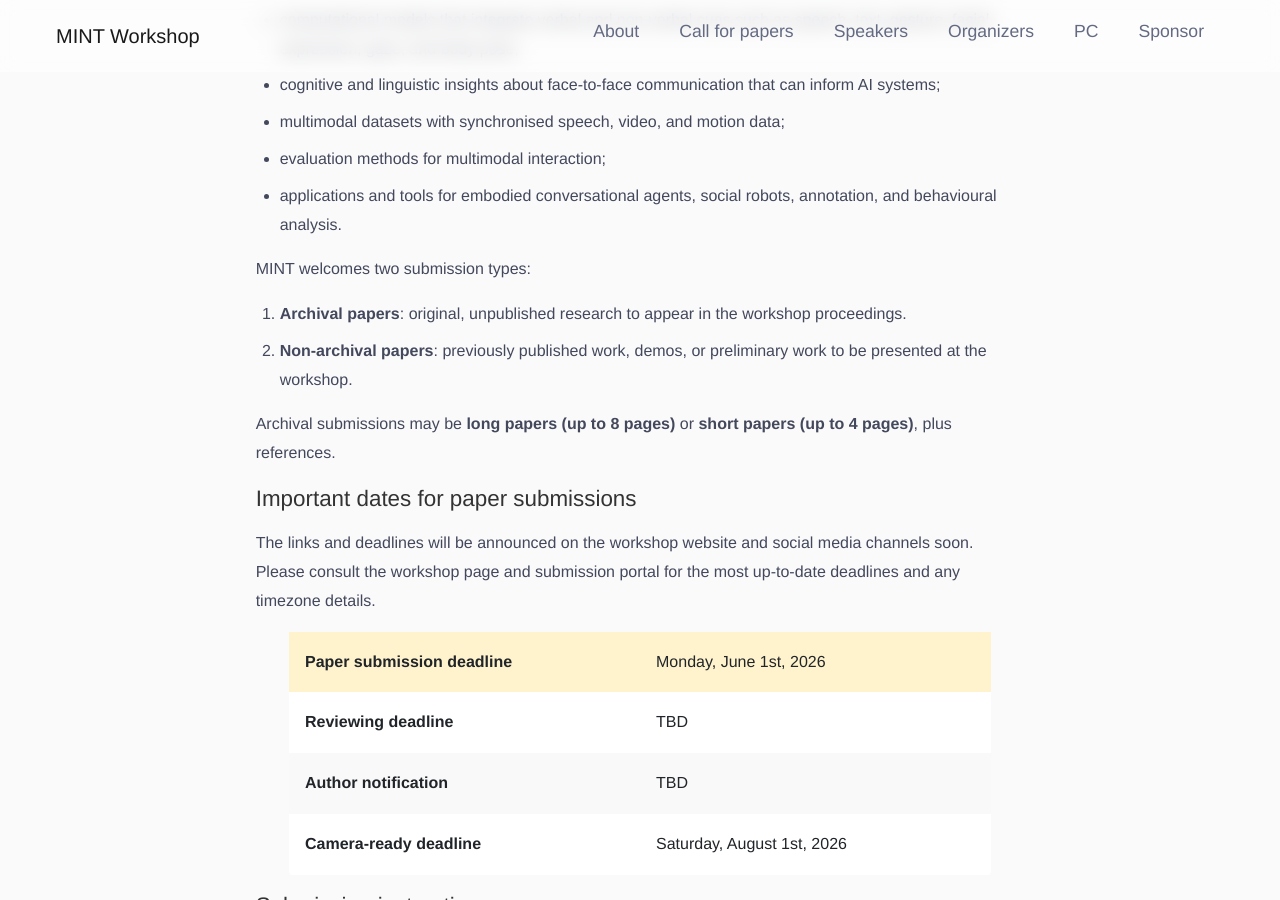
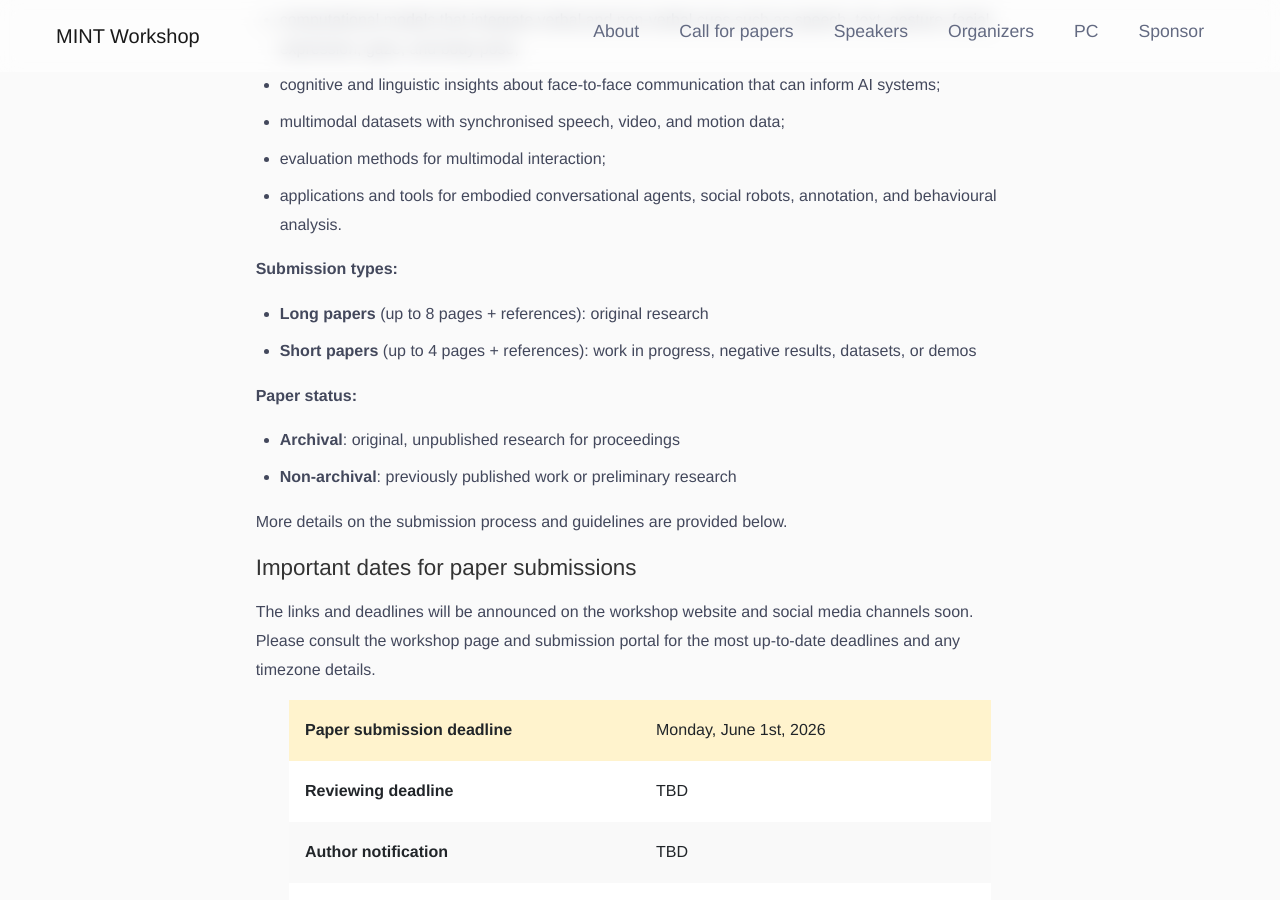
Before and after one commit to MINTworkshop/MINTworkshop.github.io, a Jekyll site: the page built from 2026/index.md, in a window 1280 px wide and 900 px high, scrolled down 2043 px. Built offline with Jekyll 4.4.1, drawn with Linux system fonts in a browser that asks for light colours; some of the changed text lies outside the part shown.

Commit message:
update description

```diff
--- a/2026/index.md
+++ b/2026/index.md
@@ -33,13 +33,15 @@ cfp:
     - applications and tools for embodied conversational agents, social robots,
       annotation, and behavioural analysis.
 
-    MINT welcomes two submission types:
+    **Submission types:**
+    - **Long papers** (up to 8 pages + references): original research
+    - **Short papers** (up to 4 pages + references): work in progress, negative results, datasets, or demos
 
-    1. **Archival papers**: original, unpublished research to appear in the workshop proceedings.
-    2. **Non-archival papers**: previously published work, demos, or preliminary work to be presented at the workshop.
+    **Paper status:**
+    - **Archival**: original, unpublished research for proceedings
+    - **Non-archival**: previously published work or preliminary research
 
-    Archival submissions may be **long papers (up to 8 pages)** or **short papers (up to 4 pages)**,
-    plus references.
+    More details on the submission process and guidelines are provided below.
 
   dates:
     - event: Paper submission deadline
--- a/_includes/cfp.html
+++ b/_includes/cfp.html
@@ -96,7 +96,7 @@
         </p>
         <h6 id="submission-format">Submission format</h6>
         <p>
-          <!-- MINT welcomes two submission types:
+          MINT welcomes two submission types:
         </p>
         <ul>
           <li>
@@ -122,7 +122,7 @@
           Please remove author names, affiliations, and other identifying
           information from the manuscript and supplementary material where
           appropriate.
-        </p> -->
+        </p>
 
         <h6>Scope</h6>
         <p>
```
